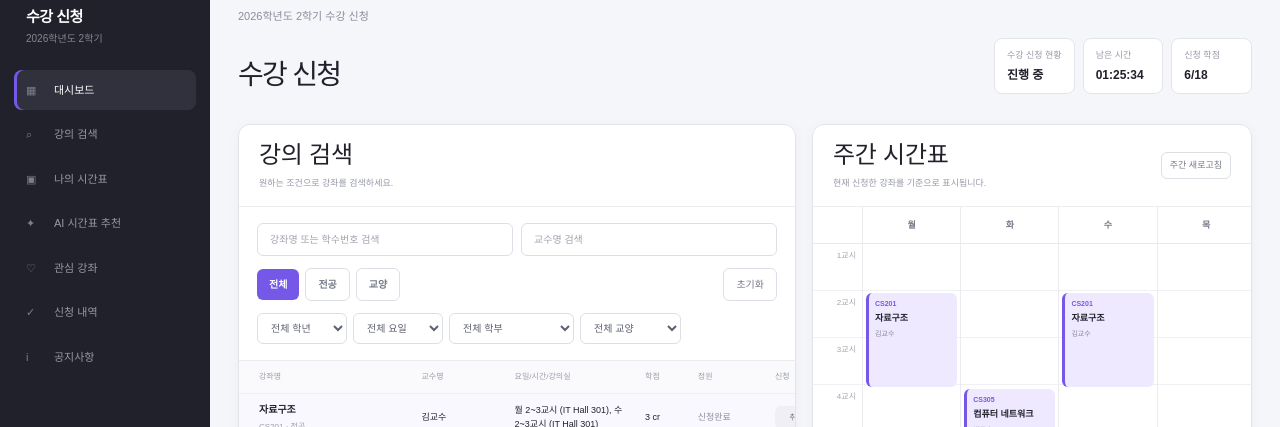
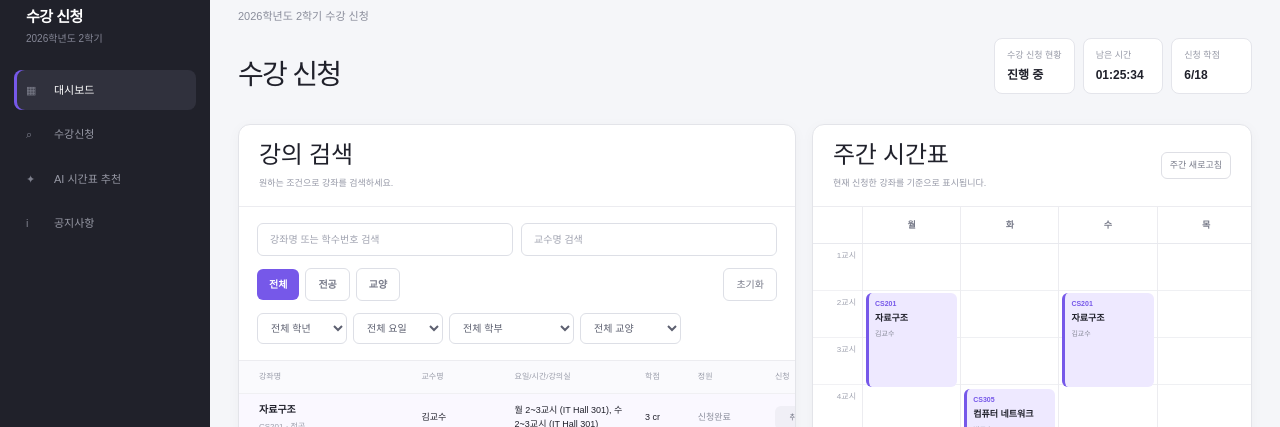
Before and after one commit to Jongho-Lee-dev/course-recommendation-timetable, a React (Vite) app in the folder frontend/: page / in a window 1280 px wide. Shown: the part 120-547 px from the top of the page. Built offline with nearby package versions, Linux system fonts and the light colour scheme.

Commit message:
refactor: 불필요한 사이드바 메뉴 제거

```diff
--- a/frontend/src/pages/HomePage.tsx
+++ b/frontend/src/pages/HomePage.tsx
@@ -146,11 +146,8 @@ export default function HomePage() {
         <nav className="hidden flex-col gap-1 min-[701px]:flex">
           {[
             ["▦", "대시보드"],
-            ["⌕", "강의 검색"],
-            ["▣", "나의 시간표"],
+            ["⌕", "수강신청"],
             ["✦", "AI 시간표 추천"],
-            ["♡", "관심 강좌"],
-            ["✓", "신청 내역"],
             ["i", "공지사항"],
           ].map(([icon, label]) => (
             <button
```
